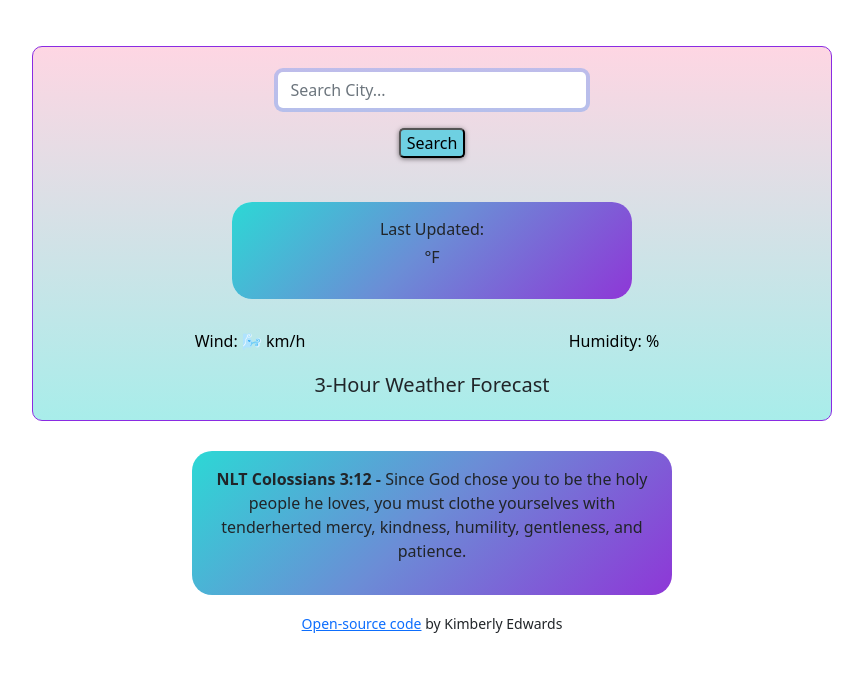
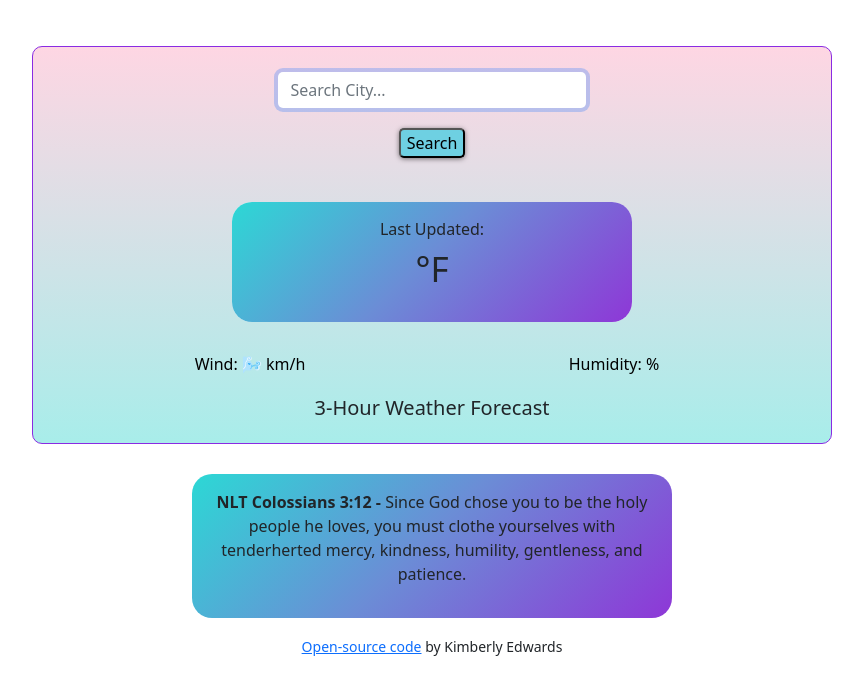
Before and after one commit to Kkimmy8585/my-weather-project, a plain HTML site: page index.html in a window 1280 px wide. Shown: the whole page, without its empty margins (208-1071 px from the left). Drawn offline with nearby package versions, Linux system fonts and the light colour scheme; no server answers.

Commit message:
Update styleproject.css

```diff
--- a/src/styleproject.css
+++ b/src/styleproject.css
@@ -10,6 +10,10 @@ body {
 
   h1 {
     color: black;
+  }
+
+  #temperature {
+    font-size: 35px;
   }
 
   h2 {
```
